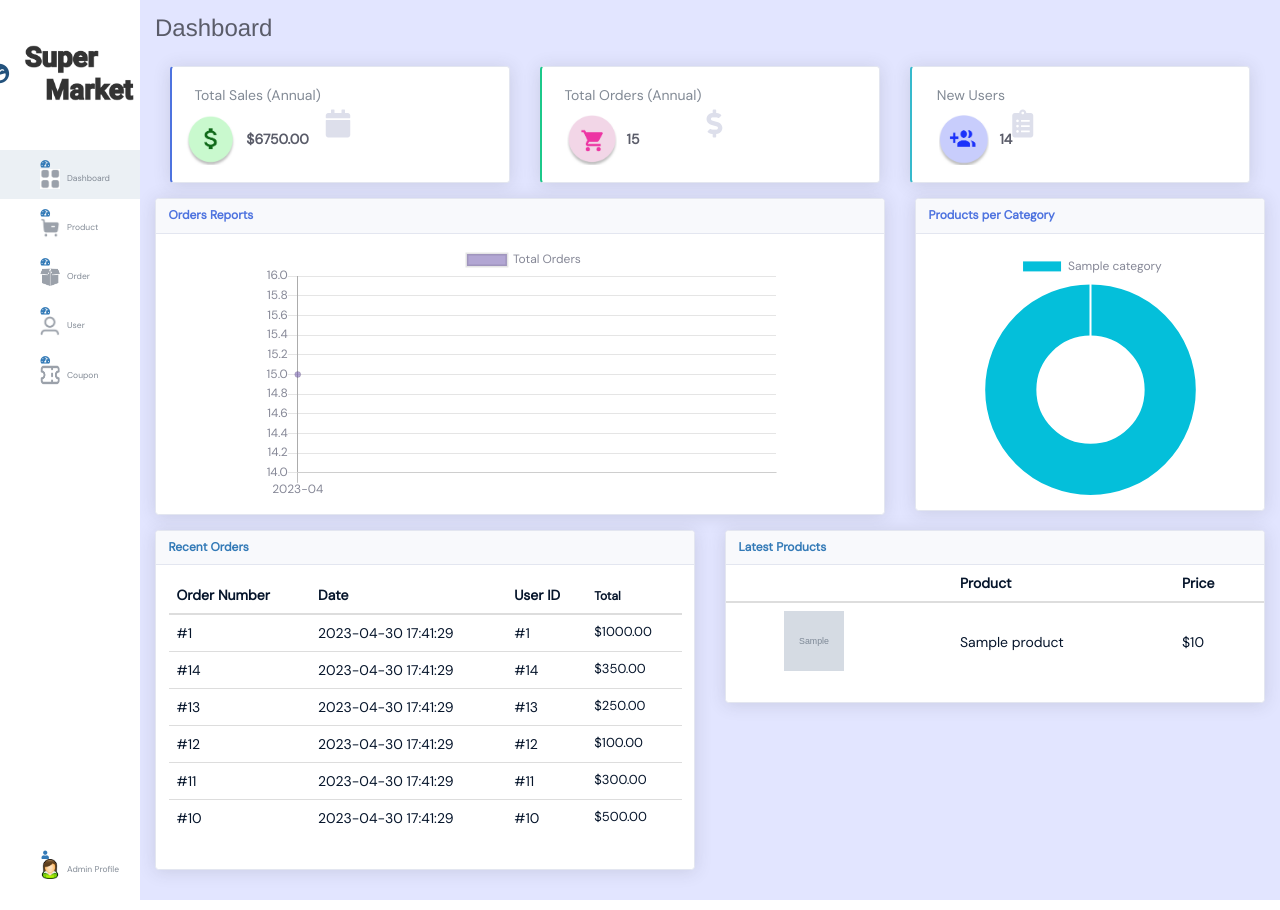
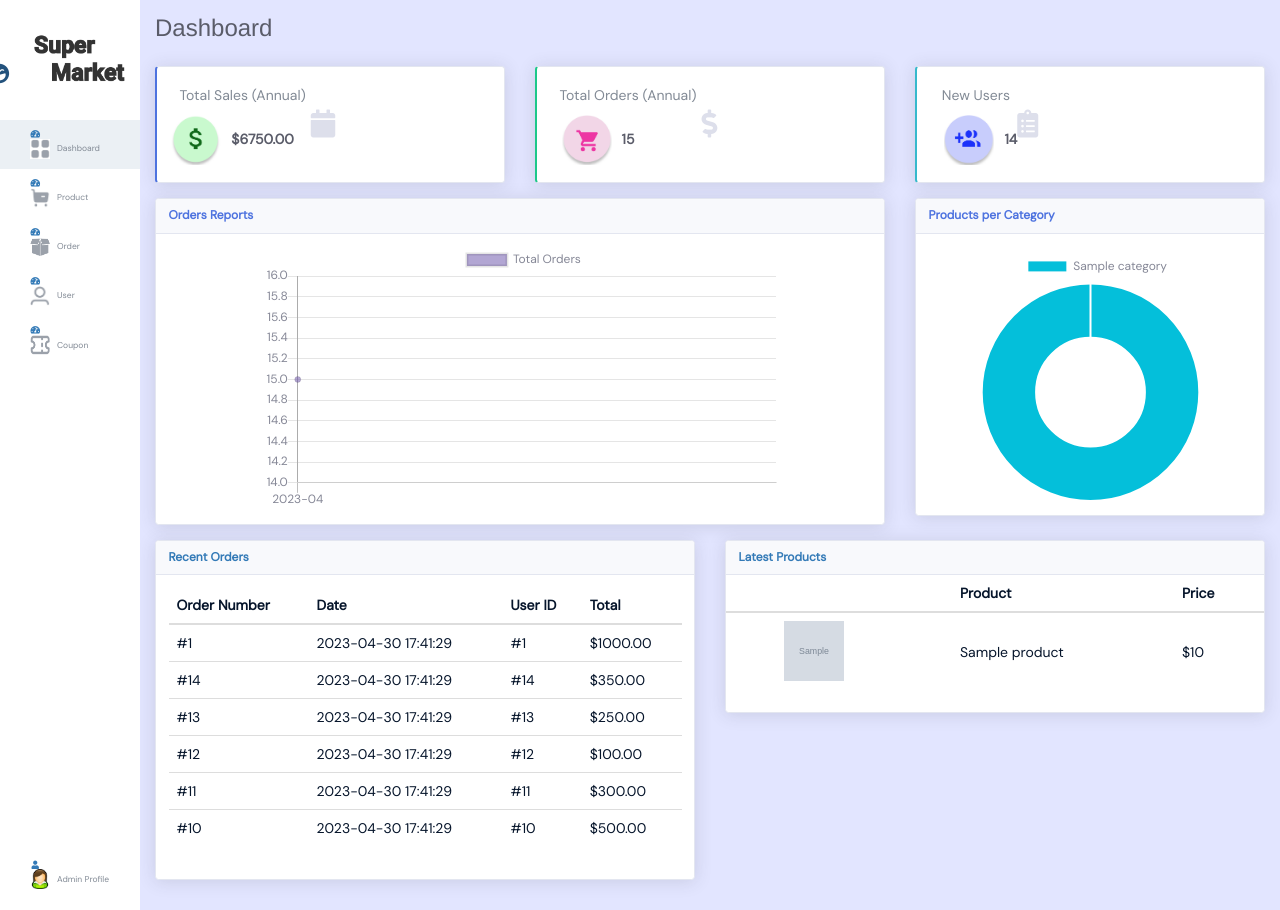
Before and after one commit to JeongyeongP/CAN302-Admin-Page, a PHP site: page /dashboard.php in a window 1280 px wide. Run offline with PHP 8.4, Linux system fonts and the light colour scheme; data comes from the database, SQL or seed files in the repository; tables that the repository leaves empty or names only in its code hold one stand-in row (values such as "Sample post"); grey boxes marked "Sample" are stand-in pictures; some libraries are stand-ins or nearby versions.

Commit message:
Dashboard Nav Bar Update and Chart Alignment

```diff
--- a/category.php
+++ b/category.php
@@ -134,7 +134,7 @@
                                 <?php
 
                                 $style = '<tr style="height:80px;">';
-                                $textStyle = '<td style="font-family: DM Sans; color:#06152B; vertical-align: middle;">';
+                                $textStyle = '<td style="font-family: DM Sans; color:#06152B; vertical-align: middle; font-weight:normal">';
                                 $imageStyle = '<td style="color:#06152B; vertical-align: middle; padding-bottom:25px">';
                                 include("index-category.php");
                                 while($row = $query->fetch_array()){
--- a/dashboard.php
+++ b/dashboard.php
@@ -41,44 +41,44 @@
                 <div class="sidebar-brand-icon rotate-n-15">
                     <i class="fas fa-laugh-wink"></i>
                 </div>
-                <div class="sidebar-brand-text mx-3"><img src="images/supermarket.png" width="120px" /></div>
+                <div class="sidebar-brand-text mx-3"><img src="images/supermarket.png" width="120px" style="padding:10px; margin-top:-30px"/></div>
             </a>
 
 
             <!-- Nav Item - Dashboard -->
-            <li class="nav-item">
+            <li class="nav-item" style="margin-top:-30px">
                 <a class="nav-link" href="dashboard.php" style="background-color: #ebf0f4">
-                    <i class="fas fa-fw fa-tachometer-alt" style="margin-left:30px;"><img src="images/dashboard_icon.png" width="20px" height="20px;"></i>
+                    <i class="fas fa-fw fa-tachometer-alt" style="margin-left:20px;"><img src="images/dashboard_icon.png" width="20px" height="20px;"></i>
                     <span style="font-family: DM Sans; color: #828a95; font-weight: medium; margin-left:10px">Dashboard</span></a>
             </li>
 
             <li class="nav-item">
                 <a class="nav-link" href="product.php">
-                    <i class="fas fa-fw fa-tachometer-alt" style="margin-left:30px;"><img src="images/product_icon.png" width="20px" height="20px"></i>
+                    <i class="fas fa-fw fa-tachometer-alt" style="margin-left:20px;"><img src="images/product_icon.png" width="20px" height="20px"></i>
                     <span style="font-family: DM Sans; color: #828a95; font-weight: medium; margin-left:10px">Product</span></a>
             </li>
 
             <li class="nav-item">
                 <a class="nav-link" href="order.php">
-                    <i class="fas fa-fw fa-tachometer-alt" style="margin-left:30px;"><img src="images/order_icon.png" width="20px" height="20px"></i>
+                    <i class="fas fa-fw fa-tachometer-alt" style="margin-left:20px;"><img src="images/order_icon.png" width="20px" height="20px"></i>
                     <span style="font-family: DM Sans; color: #828a95; font-weight: medium; margin-left:10px">Order</span></a>
             </li>
 
             <li class="nav-item">
                 <a class="nav-link" href="user.php">
-                    <i class="fas fa-fw fa-tachometer-alt" style="margin-left:30px;"><img src="images/user_icon.png" width="20px" height="20px"></i>
+                    <i class="fas fa-fw fa-tachometer-alt" style="margin-left:20px;"><img src="images/user_icon.png" width="20px" height="20px"></i>
                     <span style="font-family: DM Sans; color: #828a95; font-weight: medium; margin-left:10px">User</span></a>
             </li>
 
             <li class="nav-item">
                 <a class="nav-link" href="coupon.php">
-                    <i class="fas fa-fw fa-tachometer-alt" style="margin-left:30px;"><img src="images/coupon_icon.png" width="20px" height="20px"></i>
+                    <i class="fas fa-fw fa-tachometer-alt" style="margin-left:20px;"><img src="images/coupon_icon.png" width="20px" height="20px"></i>
                     <span style="font-family: DM Sans; color: #828a95; font-weight: medium; margin-left:10px">Coupon</span></a>
             </li>
 
             <li class="nav-item mt-auto">
                 <a class="nav-link" href="admin_profile.php">
-                    <i class="fas fa-fw fa-user" style="margin-left: 30px;"><img src="admin.jpeg" width="20px" height="20px"></i>
+                    <i class="fas fa-fw fa-user" style="margin-left: 20px;"><img src="admin.jpeg" width="20px" height="20px"></i>
                     <span style="font-family: DM Sans; color: #828a95; font-weight: medium; margin-left:10px">Admin Profile</span>
                 </a>
             </li>
@@ -106,8 +106,8 @@
 
                     <!-- Content Row -->
                     <div class="container-fluid">
-                        <div class="row">
-                            <div class="col-xl-4 col-md-6 col-sm-12 mb-4">
+                        <div class="row" style="margin-left:-30px; margin-right:-30px">
+                            <div class="col-xl-4 col-md-6 col-sm-12 mb-4" >
                             <div class="card border-left-primary shadow h-100 py-2">
                                 <div class="card-body">
                                 <div class="row no-gutters align-items-center" style="float:left; margin-left:10px">
@@ -170,7 +170,7 @@
                             </div>
                             </div>
                             <div class="col-xl-4 col-md-12 col-sm-12 mb-4">
-                            <div class="card border-left-info shadow h-100 py-2">
+                            <div class="card border-left-info shadow h-100 py-2" >
                                 <div class="card-body">
                                 <div class="row no-gutters align-items-center" style="float:left; margin-left:10px">
                                     <div class="col mr-2">
@@ -220,20 +220,7 @@
                                 <div
                                     class="card-header py-3 d-flex flex-row align-items-center justify-content-between">
                                     <h6 class="m-0 font-weight-bold text-primary" style="font-family: DM Sans;">Orders Reports</h6>
-                                    <!-- <div class="dropdown no-arrow">
-                                        <a class="dropdown-toggle" href="#" role="button" id="dropdownMenuLink"
-                                            data-toggle="dropdown" aria-haspopup="true" aria-expanded="false">
-                                            <i class="fas fa-ellipsis-v fa-sm fa-fw text-gray-400"></i>
-                                        </a>
-                                        <div class="dropdown-menu dropdown-menu-right shadow animated--fade-in"
-                                            aria-labelledby="dropdownMenuLink">
-                                            <div class="dropdown-header">Dropdown Header:</div>
-                                            <a class="dropdown-item" href="#">Action</a>
-                                            <a class="dropdown-item" href="#">Another action</a>
-                                            <div class="dropdown-divider"></div>
-                                            <a class="dropdown-item" href="#">Something else here</a>
-                                        </div>
-                                    </div> -->
+
                                 </div>
                                 <!-- Card Body -->
                                 <div class="card-body">
@@ -266,7 +253,7 @@
                                         <div class="container">
                                             <!-- <h2>Total Orders per Month</h2> -->
                                             <div>
-                                                <canvas id="myChart" ></canvas>
+                                                <canvas id="myChart" height="52%"></canvas>
                                             </div>
                                         </div>
                                         </div>
@@ -334,7 +321,7 @@
                                 <div class="card-body">
                                 <div class="phppot-container">
                                     <div>
-                                        <canvas id="chartjs-doughnut" height="61" width="70" style="margin-top:-30px; font-family:DM Sans"></canvas>
+                                        <canvas id="chartjs-doughnut" height="62" width="70" style="margin-top:-30px;"></canvas>
                                     </div>
                                 </div>
 
@@ -413,7 +400,7 @@
                                                     <th style='font-family: DM Sans; color:#06152B;'>User ID</th>
                                                     <!-- <th>Payment Status</th>
                                                     <th>Fulfillment Status</th> -->
-                                                    <th style='font-family: DM Sans; color:#06152B; font-size:12px'>Total</th>
+                                                    <th style='font-family: DM Sans; color:#06152B;'>Total</th>
                                                 </tr>
                                             </thead>
                                             <tbody>
@@ -434,7 +421,7 @@
                                                         echo "<td style='font-family: DM Sans; color:#06152B; text-align:left'>".'#'.$row['user_id']."</td>";
                                                         // if($row['payment_status'] == 1) echo "<td>"."Paid"."</td>"; else echo "<td>"."Unpaid"."</td>";
                                                         // echo "<td>".$row['fulfillment_status']."</td>";
-                                                        echo "<td style='font-family: DM Sans; color:#06152B; font-size:13px; text-align:left'>".'$'.$row['total_price']."</td>";
+                                                        echo "<td style='font-family: DM Sans; color:#06152B; text-align:left'>".'$'.$row['total_price']."</td>";
                                                         echo "</tr>";
                                                         $i ++;
                                                     } else {
```
